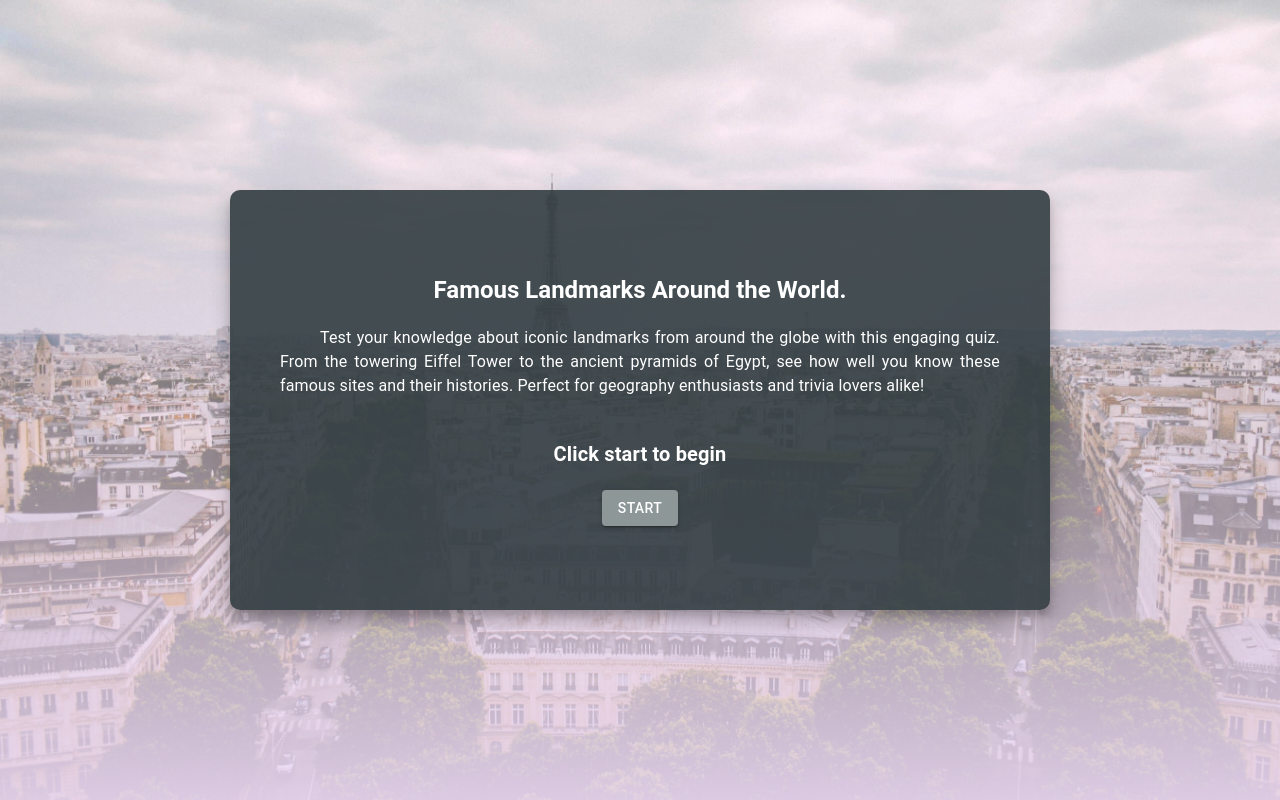
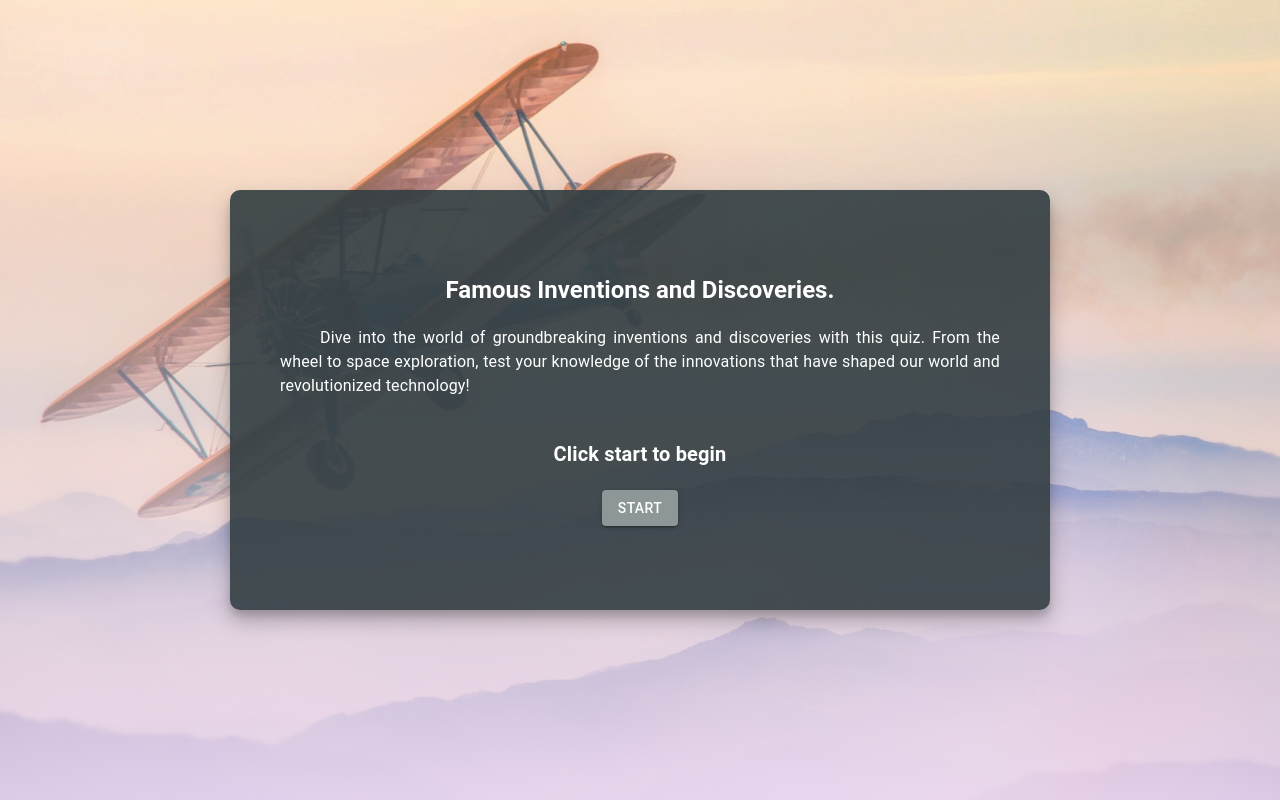
Before and after one commit to Edjery/practice-02-quiz-app, a React (Vite) app: page / in a window 1280 px wide. Built offline with nearby package versions, Linux system fonts and the light colour scheme.

Commit message:
Refactor QuestionSetList

```diff
--- a/src/component/quiz/Main.tsx
+++ b/src/component/quiz/Main.tsx
@@ -1,20 +1,20 @@
 import { Box } from "@mui/material";
 import { useEffect, useState } from "react";
 import QuestionSet from "../../values/interface/QuestionSet";
-import FamousInvention from "../../values/questionSet/FamousInvention";
+import QuestionSetList from "../../values/questionSet/QuestionSetList";
 import {
   animationStyleFade,
   animationStyleFadeInUpwards,
   backgroundStyleLightGradient,
   centerItem,
 } from "../../values/stylingValues";
-import FamousLandmarks from "../../values/questionSet/FamousLandmarks";
+import QuestionList from "./QuestionsList";
 import Start from "./Start";
-import QuestionList from "./QuestionsList";
+
+const questionSetList = QuestionSetList;
 
 const Main = () => {
-  // const questionSet: QuestionSet = FamousInvention;
-  const questionSet: QuestionSet = FamousLandmarks;
+  const questionSet: QuestionSet = questionSetList[0];
   const [isVisible, setVisible] = useState(true);
   const [animate, setAnimate] = useState(false);
 
--- a/src/theme.ts
+++ b/src/theme.ts
@@ -1,5 +1,5 @@
 import { createTheme } from "@mui/material";
-import { flowersLikeEyes, pensiveMood } from "./values/colors";
+import { pensiveMood } from "./values/colors";
 
 export default createTheme({
     palette: {
--- /dev/null
+++ b/src/values/questionSet/QuestionSetList.ts
@@ -0,0 +1,6 @@
+import FamousInvention from "./FamousInvention";
+import FamousLandmarks from "./FamousLandmarks";
+
+export default [
+    FamousInvention, FamousLandmarks
+]
```
